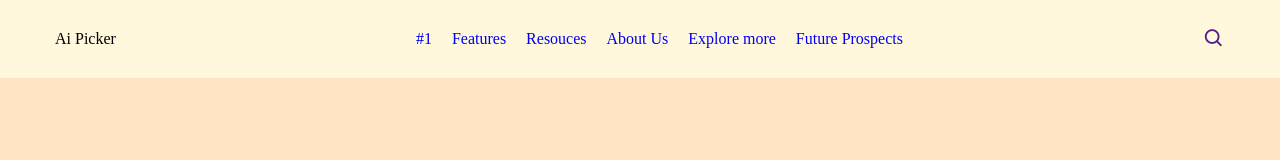
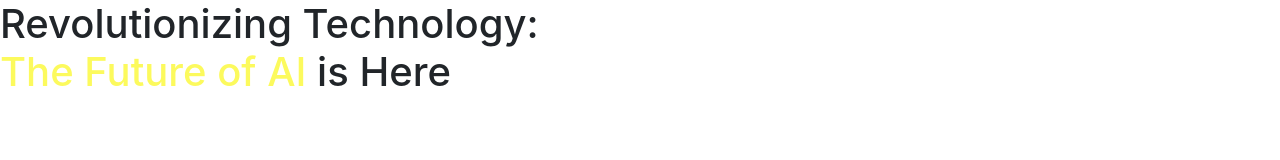
Before and after one commit to Shadow-sama287/FendProject, a plain HTML site: page index.html in a window 1280 px wide. Drawn offline with nearby package versions, Linux system fonts and the light colour scheme.

Commit message:
Add files via upload
html code for the landing page of fend

```diff
--- a/index.html
+++ b/index.html
@@ -1,35 +1,19 @@
 <!DOCTYPE html>
-<html lang="en">
+<html>
   <head>
-    <meta charset="UTF-8" />
-    <meta name="viewport" content="width=device-width, initial-scale=1.0" />
-    <title>Land on me</title>
-    <link rel="stylesheet" href="styles.css" />
-    <link
-      href="https://unpkg.com/boxicons@2.1.4/css/boxicons.min.css"
-      rel="stylesheet"
-    />
+    <link rel="stylesheet" href="fend.css" />
+    <link rel="stylesheet" href="https://stackpath.bootstrapcdn.com/bootstrap/4.5.2/css/bootstrap.min.css" integrity="sha384-JcKb8q3iqJ61gNV9KGb8thSsNjpSL0n8PARn9HuZOnIxN0hoP+VmmDGMN5t9UJ0Z" crossorigin="anonymous" />
+    <script src="https://code.jquery.com/jquery-3.5.1.slim.min.js" integrity="sha384-DfXdz2htPH0lsSSs5nCTpuj/zy4C+OGpamoFVy38MVBnE+IbbVYUew+OrCXaRkfj" crossorigin="anonymous"></script>
+    <script src="https://cdn.jsdelivr.net/npm/popper.js@1.16.1/dist/umd/popper.min.js" integrity="sha384-9/reFTGAW83EW2RDu2S0VKaIzap3H66lZH81PoYlFhbGU+6BZp6G7niu735Sk7lN" crossorigin="anonymous"></script>
+    <script src="https://stackpath.bootstrapcdn.com/bootstrap/4.5.2/js/bootstrap.min.js" integrity="sha384-B4gt1jrGC7Jh4AgTPSdUtOBvfO8shuf57BaghqFfPlYxofvL8/KUEfYiJOMMV+rV" crossorigin="anonymous"></script>
   </head>
   <body>
-    <header>
-      <nav class="utilNav">
-        <div>
-          <p>Ai Picker</p>
+    <div class="bg-container">
+        <div class="heaidng d-flex flex-row">
+            <h1 class="top_left">Revolutionizing Technology: <br>
+            <font color=#fcfa5d>The Future of AI</font> is Here</h1>
         </div>
-        <div>
-          <ul>
-            <li class="navList"><a href="#">#1</a></li>
-            <li class="navList"><a href="#">Features</a></li>
-            <li class="navList"><a href="#">Resouces</a></li>
-            <li class="navList"><a href="#">About Us</a></li>
-            <li class="navList"><a href="#">Explore more</a></li>
-            <li class="navList"><a href="#">Future Prospects</a></li>
-          </ul>
-        </div>
-        <div>
-          <a href=""><i class="bx bx-search boxi-Search"></i></a>
-        </div>
-      </nav>
-    </header>
+    </div>
+    <script type="text/javascript" src="https://d1tgh8fmlzexmh.cloudfront.net/ccbp-static-website/js/ccbp-ui-kit.js"></script>
   </body>
 </html>
```
